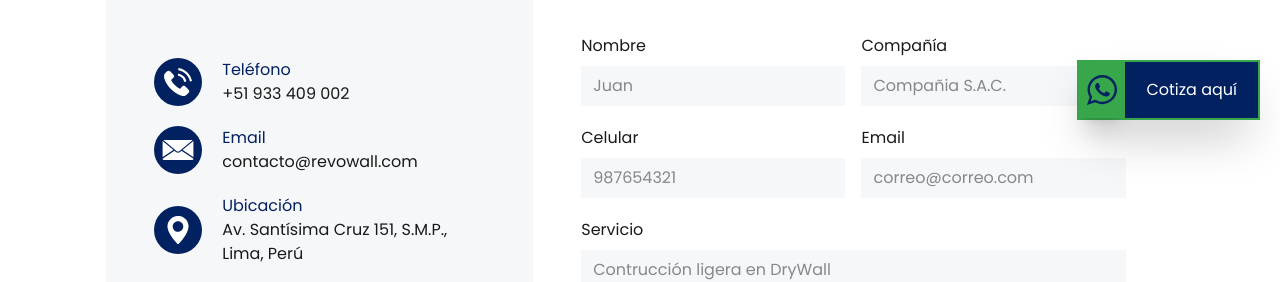
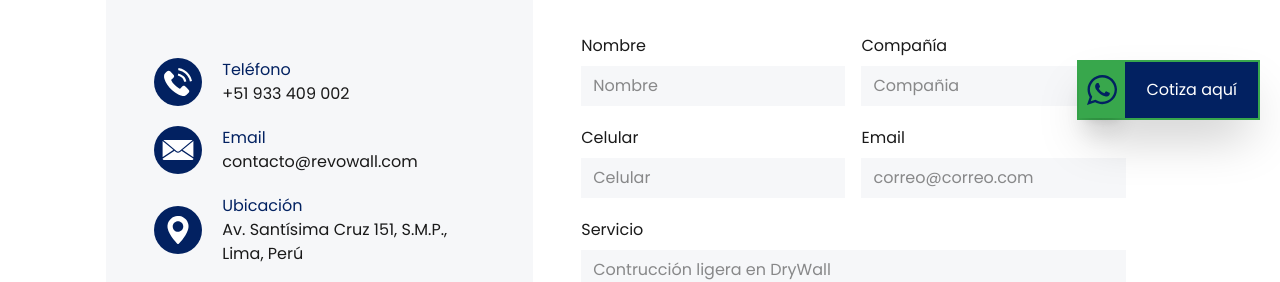
Before and after one commit to itzvin19/revowall, a React (Vite) app: page /contacto in a window 1280 px wide. Shown: the part 660-942 px from the top of the page. Built offline with nearby package versions, Linux system fonts and the light colour scheme; some icons are missing.

Commit message:
fix: show error hints

```diff
--- a/src/views/ContactoView.tsx
+++ b/src/views/ContactoView.tsx
@@ -156,12 +156,12 @@ function ContactoView() {
 										<input
 											type="text"
 											className="bg-gray-revowall py-2 px-3"
-											placeholder="Juan"
+											placeholder="Nombre"
 											{...register("txtName", { required: "Por favor ingrese su nombre" } )}
 										/>
 									</label>
 									{errors.txtName && (
-										<span className="text-red-500 text-sm"/>)}
+										<span className="text-red-500 text-sm">{errors?.txtName.message}</span>)}
 								</div>
 								<div className="flex flex-col xl:w-1/2">
 									<label className="flex flex-col gap-2">
@@ -169,10 +169,12 @@ function ContactoView() {
 										<input
 											type="text"
 											className="bg-gray-revowall py-2 px-3"
-											placeholder="Compañia S.A.C."
+											placeholder="Compañia"
 											{...register("txtCompany", { required: "Por favor ingrese el nombre de su compañia" , maxLength: { value: 50, message: "El nombre de la compañia no puede exceder los 50 caracteres" } })}
 										/>
 									</label>
+									{errors.txtCompany && (
+										<span className="text-red-500 text-sm">{errors?.txtCompany.message}</span>)}
 								</div>
 							</div>
 							<div className="w-full flex-col xl:flex-row flex gap-4">
@@ -182,10 +184,12 @@ function ContactoView() {
 										<input
 											type="text"
 											className="bg-gray-revowall py-2 px-3"
-											placeholder="987654321"
+											placeholder="Celular"
 											{...register("txtPhone", { required: "Por favor ingrese su número de celular", pattern: { value: /^[0-9]+$/, message: "El número de celular debe contener solo números" }, maxLength: { value: 9, message: "El número de celular debe tener 9 dígitos" } })}
 										/>
 									</label>
+									{errors.txtPhone && (
+										<span className="text-red-500 text-sm">{errors?.txtPhone.message}</span>)}
 								</div>
 								<div className="flex flex-col xl:w-1/2">
 									<label className="flex flex-col gap-2">
@@ -197,6 +201,8 @@ function ContactoView() {
 											{...register("txtMail", { required: "Por favor ingrese su correo electrónico", pattern: { value: /^[^\s@]+@[^\s@]+\.[^\s@]+$/, message: "Por favor ingrese un correo electrónico válido" } })}
 										/>
 									</label>
+									{errors.txtMail && (
+										<span className="text-red-500 text-sm">{errors?.txtMail.message}</span>)}
 								</div>
 							</div>
 							<div className="flex flex-col w-full">
@@ -209,6 +215,8 @@ function ContactoView() {
 										{...register("txtService", { required: "Por favor ingrese el servicio que desea" })}
 									/>
 								</label>
+								{errors.txtService && (
+									<span className="text-red-500 text-sm">{errors?.txtService.message}</span>)}
 							</div>
 							<div className="flex flex-col w-full">
 								<label className="flex flex-col gap-2">
@@ -219,6 +227,8 @@ function ContactoView() {
 										{...register("txtMessage", { required: "Por favor ingrese su mensaje", maxLength: { value: 500, message: "El mensaje no puede exceder los 500 caracteres" } })}
 									/>
 								</label>
+								{errors.txtMessage && (
+									<span className="text-red-500 text-sm">{errors?.txtMessage.message}</span>)}
 							</div>
 							<button
 							type="submit"
```
